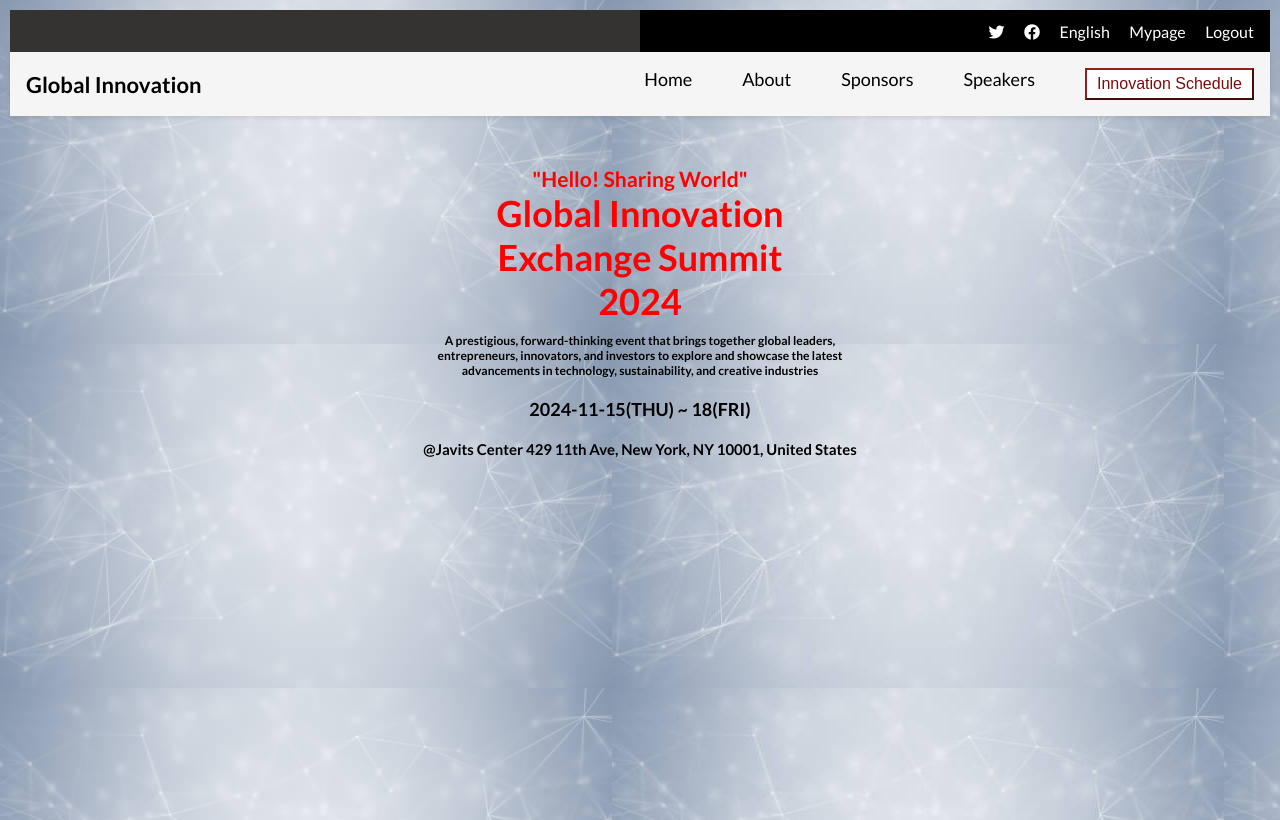
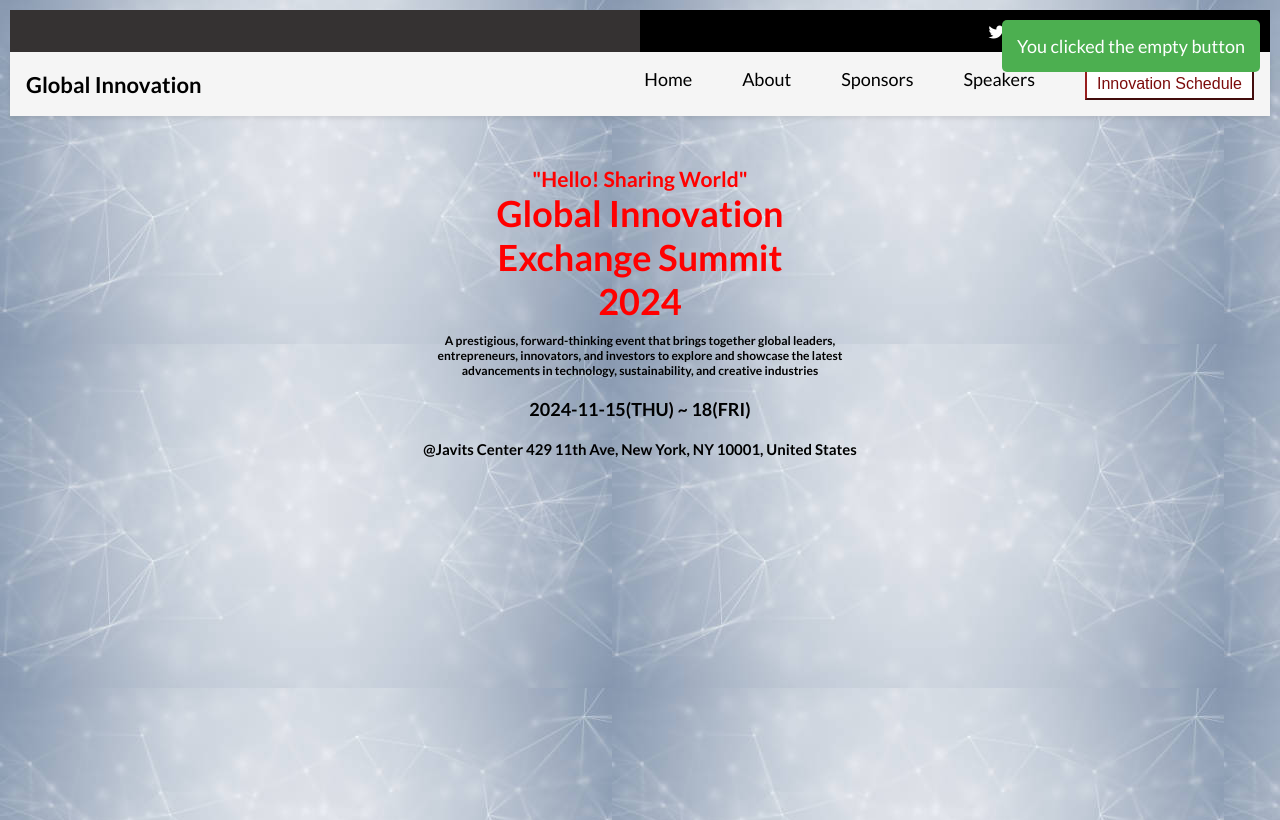
Before and after one commit to Aqsamaan12/capstoneproject, a website: page home.html in a window 1280 px wide. Both pictures are taken after a click on the button "Innovation Schedule". Drawn offline with Linux system fonts and the light colour scheme.

Commit message:
Your descriptive commit message

```diff
--- a/script.js
+++ b/script.js
@@ -1,4 +1,4 @@
-// JavaScript for dynamically  featured speakers
+// JavaScript for dynamically featured speakers
 const speakers = [
   {
     name: 'Anjali Sastry',
@@ -37,28 +37,49 @@ const speakers = [
     image: 'https://via.placeholder.com/100',
   },
 ];
-// Function of speakers dynamically
+
+// Function to show notification
+function showNotification(message) {
+  const notification = document.createElement('div');
+  notification.className = 'notification';
+  notification.innerText = message;
+  document.body.appendChild(notification);
+
+  // Automatically remove notification after 3 seconds
+  setTimeout(() => {
+    notification.remove();
+  }, 3000);
+}
+
+// Function to load speakers dynamically
 function loadSpeakers() {
   const speakersContainer = document.getElementById('speakers');
   speakers.forEach((speaker) => {
     const speakerDiv = document.createElement('div');
     speakerDiv.classList.add('speaker');
     speakerDiv.innerHTML = `
-            <img src="${speaker.image}" alt="${speaker.name}">
-            <h4>${speaker.name}</h4>
-            <p><strong>${speaker.title}</strong></p>
-            <p>${speaker.description}</p>      `; speakersContainer.appendChild(speakerDiv);
+      <img src="${speaker.image}" alt="${speaker.name}">
+      <h4>${speaker.name}</h4>
+      <p><strong>${speaker.title}</strong></p>
+      <p>${speaker.description}</p>
+    `;
+    speakersContainer.appendChild(speakerDiv);
   });
 }
+
 // Load speakers on page load
 window.onload = loadSpeakers;
-// button by ID
+
+// Button by ID
 const ctaButton = document.getElementById('ctaButton');
-// click event
+
+// Click event
 ctaButton.addEventListener('click', () => {
-  // action
-  alert('You clicked empty button');
+  // Action: Show notification instead of alert
+  showNotification('You clicked the empty button');
 });
+
+// Hamburger menu functionality
 document.getElementById('hamburger').addEventListener('click', () => {
   const navLinks = document.getElementById('nav-links-container');
   navLinks.classList.toggle('active'); // Toggles the menu visibility
--- a/style.css
+++ b/style.css
@@ -4,7 +4,9 @@
   padding: 0;
   box-sizing: border-box;
 }
+
 @import url('https://fonts.googleapis.com/css2?family=Lato:wght@400;700&display=swap');
+
 body {
   background-image: url(bg.jpg);
   font-family: 'Lato', sans-serif;
@@ -13,28 +15,39 @@ body {
   height: 100vh;
   margin: 0;
 }
+
 /* First Navbar */
 .social-navbar {
-    background: linear-gradient(to right, #353232 50%, #000000 50%);
+  background: linear-gradient(to right, #353232 50%, #000 50%);
   padding: 10px 0;
   text-align: right;
-    width: 100%;}
+  width: 100%;
+}
+
 .social-navbar ul {
   list-style: none;
   margin-right: 1rem;
 }
+
 .social-navbar ul li {
   display: inline;
   margin-left: 1rem;
 }
+
 .social-navbar ul li a {
   color: white;
   text-decoration: none;
   font-size: 1rem;
   transition: color 0.3s;
 }
+.main-navbar .logo a {
+    font-size: 22px;
+    font-weight: bold;
+    text-decoration: none;
+    color: black;
+  }
 .social-navbar ul li a:hover {
-    color: #1DA1F2;
+  color: #1da1f2;
 }
 /* Second Navbar (Main Links) */
 .main-navbar {
@@ -46,29 +59,32 @@ body {
   box-shadow: 0 2px 5px rgba(0, 0, 0, 0.1);
   width: 100%;
 }
-.main-navbar .logo a {
-    font-size: 22px;
-    font-weight: bold;
-    text-decoration: none;
-    color: black;
-}
+
 .main-navbar ul {
   list-style: none;
   display: flex;
   gap: 50px;
 }
+
 .main-navbar ul li {
   display: inline;
 }
+
+.partner-list li {
+  margin: 0 10px;
+}
+
 .main-navbar ul li a {
   text-decoration: none;
   color: black;
   font-size: 18px;
   transition: color 0.3s;
 }
+
 .main-navbar ul li a:hover {
   color: #971e1e; /* Hover effect on links */
 }
+
 .cta-button {
   background-color: white;
   color: rgb(124, 12, 12);
@@ -78,6 +94,7 @@ body {
   cursor: pointer;
   transition: background-color 0.3s;
 }
+
 /* Hamburger Icon (Hidden on Large Screens) */
 .hamburger {
   display: none;
@@ -85,32 +102,41 @@ body {
   cursor: pointer;
   color: black;
 }
-.container{
+
+.container {
   text-align: center;
   padding: 50px;
   border-radius: 10px;
 }
-h3,h1{
+
+h3,
+h1 {
   color: red;
-    background: linear-gradient(to right red black);;
+  background: linear-gradient(to right red black);
 }
-.description{
+
+.description {
   font-size: 20px;
   margin-bottom: 10px;
   line-height: 1.6;
 }
-.event-date, .location {
+
+.event-date,
+.location {
   font-size: 17px;
   margin-bottom: 20px;
 }
-.event-date{
+
+.event-date {
   font-weight: bold;
 }
-.about-page{
+
+.about-page {
   background-image: none;
   background-color: white;
   height: 100%;
 }
+
 /* Main Program Section About page */
 .main-program {
   background-color: #282828;
@@ -118,17 +144,20 @@ h3,h1{
   padding: 20px 110px;
   text-align: center;
 }
+
 .main-program h2 {
   margin-bottom: 30px;
   font-size: 2em;
   color: white;
 }
+
 .program-container {
   display: flex;
   justify-content: center;
   gap: 3px;
   flex-wrap: wrap;
 }
+
 .program-card {
   background-color: #3a3a3a;
   padding: 20px;
@@ -138,20 +167,25 @@ h3,h1{
   color: white;
   transition: transform 0.3s ease;
 }
+
 .program-card h3 {
   margin-bottom: 10px;
   font-size: 1.2em;
 }
+
 .program-card p {
   font-size: 0.9em;
   line-height: 1.5;
 }
+
 .program-card:hover {
   transform: scale(1.05);
 }
+
 .highlighted {
   border: 2px solid rgb(238, 237, 235);
 }
+
 .program-link {
   display: inline-block;
   margin-top: 20px;
@@ -163,9 +197,11 @@ h3,h1{
   border-radius: 4px;
   transition: background-color 0.3s;
 }
+
 .program-link:hover {
   background-color: darkorange;
 }
+
 /*  speakers section */
 h2 {
   text-align: center;
@@ -173,11 +209,13 @@ h2 {
   margin-bottom: 15px;
   color: #7e0707;
 }
+
 .featured-speakers {
   display: flex;
   justify-content: space-around;
   flex-wrap: wrap;
 }
+
 .speaker {
   padding: 20px;
   border-radius: 8px;
@@ -185,6 +223,7 @@ h2 {
   text-align: left;
   width: 40%;
 }
+
 .speaker img {
   float: left;
   width: 80px;
@@ -192,37 +231,44 @@ h2 {
   border-radius: 50%;
   margin-right: 15px;
 }
+
 .speaker h4 {
   font-size: 16px;
   margin-bottom: 5px;
   margin-top: 0;
   color: red;
 }
+
 .speaker p {
   font-size: 16px;
   line-height: 1.4;
   margin: 4px 0;
 }
+
 .speaker strong {
   display: block;
   margin-bottom: 5px;
 }
+
 /*  program header */
 .featured-speakers-header {
   text-align: center;
   margin-bottom: 3rem;
 }
+
 .featured-speakers-header h2 {
   font-size: 30px;
   color: #c51010;
   margin: 2rem;
 }
+
 .featured-speakers-header p {
   font-size: 16px;
   color: #6b0b0b;
   margin: 1rem;
 }
-/* footer*/
+
+/* footer */
 footer {
   background-color: #282828;
   background-size: 100% 100%;
@@ -230,40 +276,58 @@ footer {
   padding: 50px;
   text-align: center;
 }
+
 .footer-content {
   max-width: 1000px;
   margin: 0 auto;
 }
+
 .partner-list {
   list-style: none;
   display: flex;
   justify-content: center;
 }
-.partner-list li {
-    margin: 0 10px;
-}
+
 .partner-list img {
   height: 30px;
 }
-.last-footer{
+
+.last-footer {
   background-color: rgb(240, 235, 226);
   padding: 50px;
   color: black;
 }
+/* Notification styles */
+.notification {
+    position: fixed;
+    top: 20px;
+    right: 20px;
+    background-color: #4CAF50; /* Green background */
+    color: white; /* White text */
+    padding: 15px; /* Padding */
+    border-radius: 5px; /* Rounded corners */
+    z-index: 1000; /* Ensure it appears on top */
+    transition: opacity 0.5s ease; /* Fade in/out effect */
+  }
+
+
 /* Desktop Styles */
 @media (min-width: 768px) {
   body {
     font-size: 18px;
     margin: 10px;
   }
+
   .social-navbar {
     width: 100%;
   }
+
   .container {
     width: 100%;
     margin: 0 auto;
   }
 }
+
 /* Mobile Styles */
 @media (max-width: 768px) {
   /* Hide Navigation & Show Hamburger */
@@ -277,18 +341,22 @@ footer {
     width: 100%;
     padding: 10px 0;
   }
+
   .nav-links {
     flex-direction: column;
     width: 100%;
     text-align: center;
   }
+
   .nav-links li {
     margin: 15px 0;
   }
+
   /* Display Hamburger Icon */
   .hamburger {
     display: block; /* Show on mobile */
   }
+
   /* Show Navigation when active */
   .nav-links-container.active {
     display: flex;
```
Also changed, not shown: eslint.config.js (added, +11 -0 lines), eslint.config.mjs (deleted, +0 -11 lines), package.json (+4 -4 lines), .eslintrc.json, 1 other file. Lines whose indentation alone changed are shown as unchanged.
